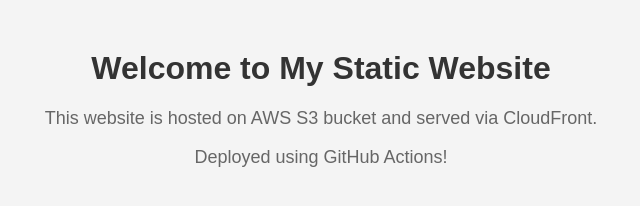
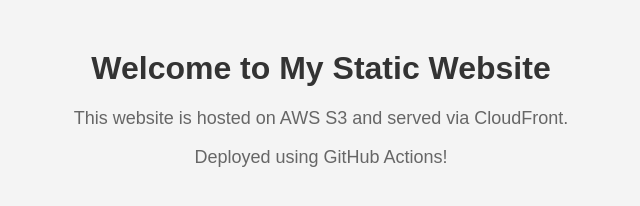
Before and after one commit to gowthamkamparaju/Githubactions, a plain HTML site: page index.html in a window 1280 px wide. Shown: the whole page, without its empty margins (319-959 px from the left). Drawn offline with Linux system fonts and the light colour scheme.

Commit message:
Update index.html

```diff
--- a/index.html
+++ b/index.html
@@ -22,7 +22,7 @@
 </head>
 <body>
     <h1>Welcome to My Static Website</h1>
-    <p>This website is hosted on AWS S3 bucket and served via CloudFront.</p>
+    <p>This website is hosted on AWS S3 and served via CloudFront.</p>
     <p>Deployed using GitHub Actions!</p>
 </body>
 </html>
```
